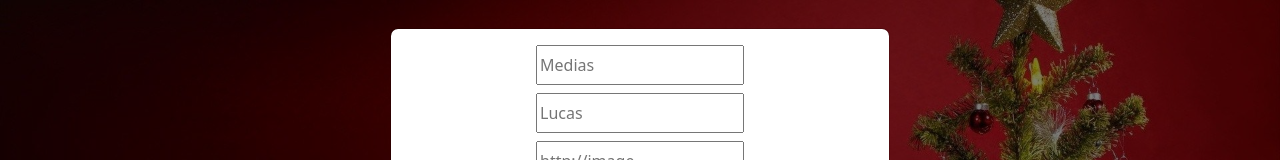
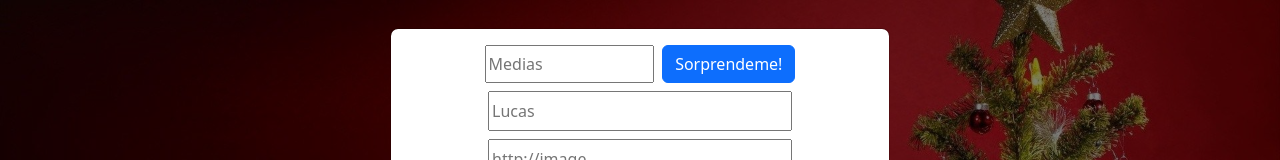
Before and after one commit to martinBoglione/Adviency, a React (Create React App) app: page / in a window 1280 px wide. Both pictures are taken after a click on the button "Agregar regalo". Shown: the top 160 px of the page. Built offline with nearby package versions, Linux system fonts and the light colour scheme; no server answers.

Commit message:
Dia 16: Agregado un boton para obtener un regalo aleatorio para el campo regalo

```diff
--- a/src/Home.js
+++ b/src/Home.js
@@ -38,6 +38,24 @@ const Home = () => {
   const [error, setError] = useState(null); // Error al poner dos veces el mismo regalo
   const [imagen, setImagen] = useState(""); // Imagen del regalo
   const [show, setShow] = useState(false); // Modal
+  const regalosSorpresa = [
+    "Medias",
+    "Pantalon",
+    "Boxer",
+    "Play 5",
+    "Notebook",
+    "Camiseta",
+    "Pelota",
+    "Perro",
+    "Mouse",
+    "Monitor",
+  ];
+
+  const handleSorpresa = () => {
+    const numberRandom = Math.floor(Math.random() * regalosSorpresa.length);
+    const regalo = regalosSorpresa[numberRandom];
+    setName(regalo);
+  };
 
   const handleShow = () => {
     setShow(true); // Mostrar modal
@@ -195,13 +213,17 @@ const Home = () => {
           <Modal.Body>
             <>
               <div className="inputs-container">
+                <div className="container-input-y-button">
                   <input
-                  className="input"
+                    className="input-con-button"
                     maxLength="15"
                     placeholder="Medias"
                     value={name}
                     onChange={handleChange}
                   />
+                  <Button onClick={handleSorpresa}>Sorprendeme!</Button>
+                </div>
+
                 <input
                   className="input"
                   maxLength="15"
--- a/src/Modal.css
+++ b/src/Modal.css
@@ -11,9 +11,21 @@
 }
 
 .input {
-  width: 13em;
+  width: 19em;
   height: 2.5em;
   margin-bottom: 0.5em;
+}
+
+.container-input-y-button {
+  display: flex;
+  flex-direction: row;
+  justify-content: space-around;
+  margin-bottom: 0.5em;
+}
+
+.input-con-button {
+  width: 10.6em;
+  margin-right: 0.5em;
 }
 
 .error {
```
Lines whose indentation alone changed are shown as unchanged.
